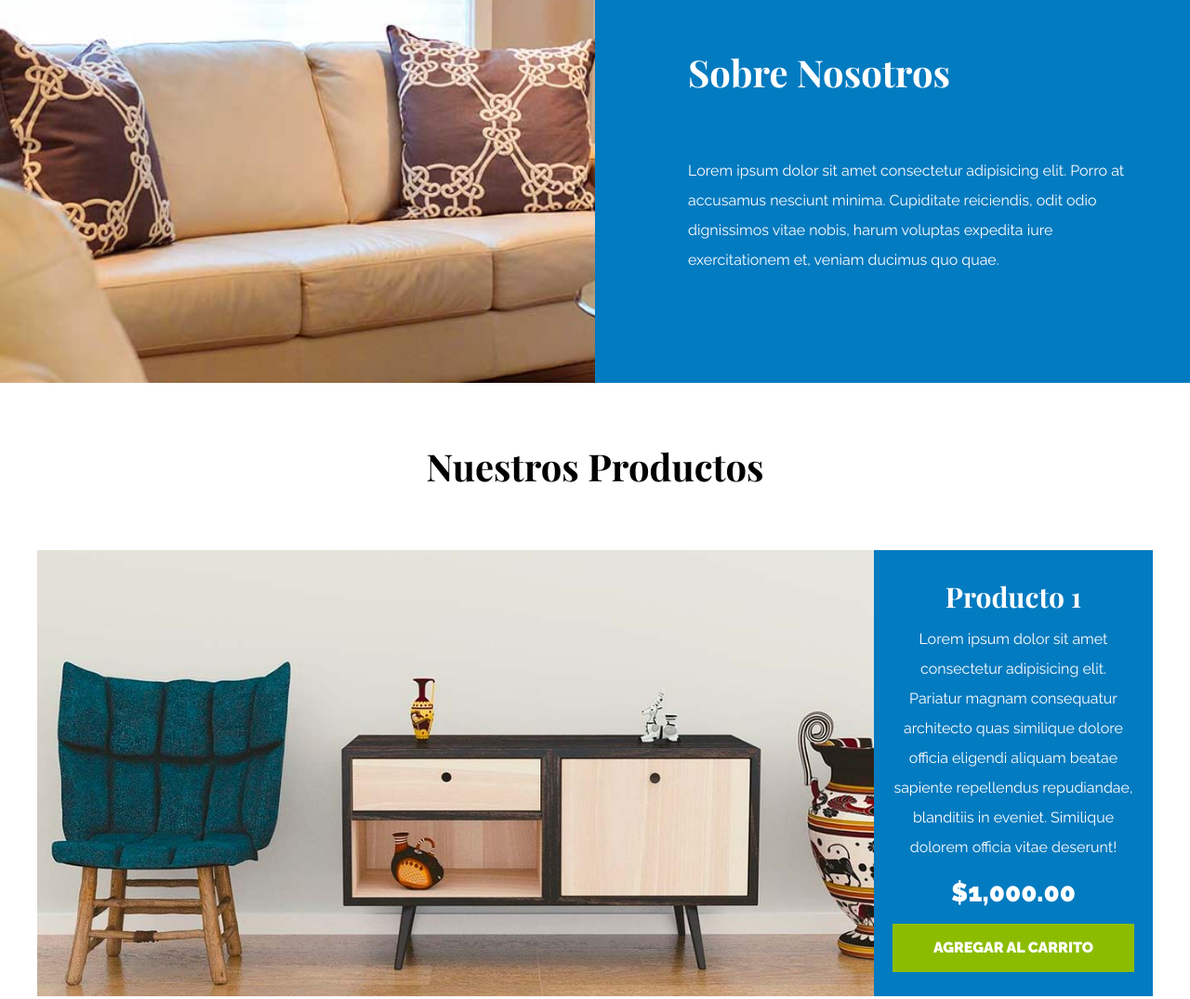
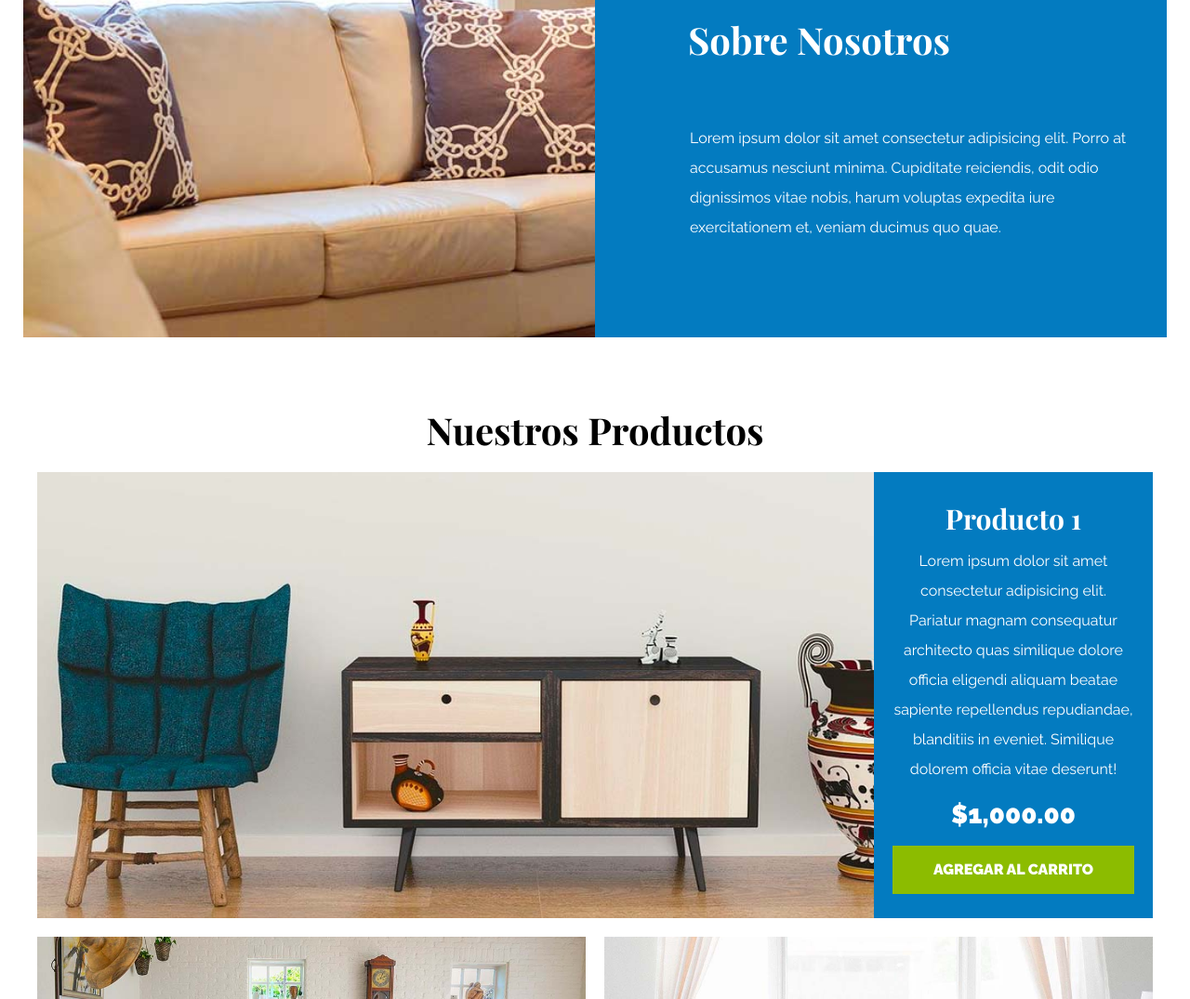
Before and after one commit to Leticia-Somera/Project-Furniture-Store-FrontEnd, a plain HTML site: page index.html in a window 1280 px wide. Shown: the part 1452-2527 px from the top of the page at 93% size. Drawn offline with nearby package versions, Linux system fonts and the light colour scheme; files whose address does not match are found by name.

Commit message:
margin correction

```diff
--- a/css/styles.css
+++ b/css/styles.css
@@ -11,6 +11,7 @@ body {
     font-family: 'Raleway', sans-serif;
     font-size: 1.6rem;
     line-height: 2;
+    margin: 25px;
 }
 
 /** Globales **/
@@ -63,6 +64,15 @@ img {
 /** Utilidades **/
 .text-center {
     text-align: center;
+    display: flex;
+    justify-content: center;
+    align-items: center;
+    margin-bottom: 5px;
+    margin-top: 10px;
+}
+
+.text-nosotros {
+    margin: 2px;
 }
 
 /** Header y navegación **/
--- a/index.html
+++ b/index.html
@@ -13,7 +13,7 @@
 <body>
 
     <header>
-        <h1 class="nombre-sitio">Tienda <span>Muebles</span></h1>
+        <h1 class="nombre-sitio">Tu Tienda de <span>Muebles</span></h1>
     </header>
 
     <div class="contenedor-navegacion">
@@ -55,7 +55,7 @@
         <div class="contenedor sobre-nosotros-grid">
             <div class="texto-nosotros">
                 <h2>Sobre Nosotros</h2>
-                <p>Lorem ipsum dolor sit amet consectetur adipisicing elit. Porro at accusamus nesciunt minima. Cupiditate reiciendis, odit odio dignissimos vitae nobis, harum voluptas expedita iure exercitationem et, veniam ducimus quo quae.</p>
+                <p class="text-nosotros">Lorem ipsum dolor sit amet consectetur adipisicing elit. Porro at accusamus nesciunt minima. Cupiditate reiciendis, odit odio dignissimos vitae nobis, harum voluptas expedita iure exercitationem et, veniam ducimus quo quae.</p>
             </div>
         </div>
     </section>
```
